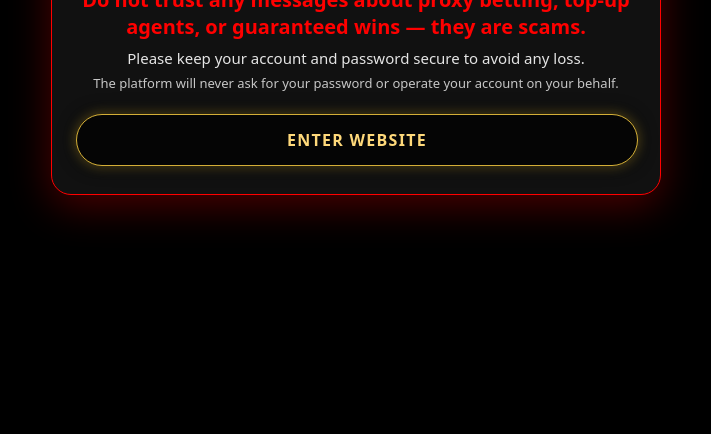
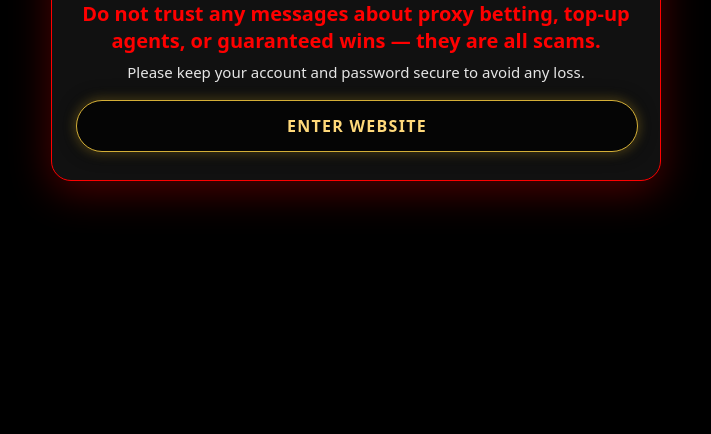
Before and after one commit to master-bi/m02-meo5ad, a plain HTML site: page index.html in a window 1280 px wide. Shown: the part 366-800 px from the top of the page, without its empty margins (284-995 px from the left). Drawn offline with Linux system fonts and the light colour scheme.

Commit message:
Update index.html

```diff
--- a/index.html
+++ b/index.html
@@ -37,24 +37,16 @@
     h1 { font-size:20px; margin:10px 0 8px; color:#FF0000; font-weight:bold; }
     p  { margin:4px 0; color:#e5e5e5; font-size:15px; }
 
-    /* 新增：副標小字 */
-    .sub {
-      margin-top:6px;
-      font-size:13px;
-      color:#c6c6c6;
-      line-height:1.4;
-    }
-
-    /* 黑金按鈕 */
+    /* 黑金版按鈕 */
     .btn-enter {
-      margin-top:22px;
+      margin-top:18px;
       display:block;
       width:100%;
       padding:14px 0;
       background:#050505;
       border-radius:999px;
-      border:1px solid #D4AF37;
-      color:#FFD97A;
+      border:1px solid #D4AF37;              /* 金色邊框 */
+      color:#FFD97A;                          /* 金色文字 */
       font-size:16px;
       font-weight:bold;
       text-decoration:none;
@@ -62,7 +54,7 @@
       text-transform:uppercase;
       box-shadow:
         0 0 18px rgba(0,0,0,.8),
-        0 0 12px rgba(212,175,55,.6);
+        0 0 12px rgba(212,175,55,.6);        /* 金色光暈 */
       transition:background .2s ease, box-shadow .2s ease, transform .15s ease;
     }
     .btn-enter:hover {
@@ -84,10 +76,10 @@
 <body>
   <main class="wrap">
     <img class="logo" src="./ofa168-logo-300.png" alt="Logo"/>
-    <h1 id="t-title">請勿相信任何代操、代儲、穩贏等訊息，皆為詐騙。</h1>
-    <p id="t-desc">請妥善保管帳號密碼，以免造成損失。</p>
-    <div id="t-sub" class="sub">平台不會主動向您索取密碼或進行任何代操作業。</div>
+    <h1 id="t-title">Please do not trust any proxy betting or top-up services, they are scams.</h1>
+    <p id="t-desc">Please keep your account and password secure to avoid any loss.</p>
 
+    <!-- 黑金版手動跳轉按鈕 -->
     <a id="enterBtn" class="btn-enter" href="#">
       進入官網
     </a>
@@ -96,63 +88,79 @@
   <script>
     const OFFICIAL_URL = 'https://fbads.ofa168my.com/login?id=register';
 
-    // 多語系：含副段落 sub
+    // 多語系：已改成防詐提醒內容
     const I18N = {
       'en': {
-        h1: 'Do not trust any messages about proxy betting, top-up agents, or guaranteed wins — they are scams.',
-        p:  'Please keep your account and password secure to avoid any loss.',
-        sub:'The platform will never ask for your password or operate your account on your behalf.',
-        btn:'Enter Website',
-        alt:'Logo'
+        htmlLang: 'en',
+        titleTag: 'MT Interactive Platform',
+        metaDesc: 'A brand new entertainment platform with multiple interactive modes',
+        h1: 'Do not trust any messages about proxy betting, top-up agents, or guaranteed wins — they are all scams.',
+        p: 'Please keep your account and password secure to avoid any loss.',
+        btn: 'Enter Website',
+        alt: 'Logo'
       },
       'zh-Hant': {
+        htmlLang: 'zh-Hant',
+        titleTag: 'MT真人互動平台',
+        metaDesc: '全新的娛樂平台，多種互動模式',
         h1: '請勿相信任何代操、代儲、穩贏等訊息，皆為詐騙。',
-        p:  '請妥善保管帳號密碼，以免造成損失。',
-        sub:'平台不會主動向您索取密碼或進行任何代操作業。',
-        btn:'進入官網',
-        alt:'標誌'
+        p: '請妥善保管帳號密碼，以免造成損失。',
+        btn: '進入官網',
+        alt: '標誌'
       },
       'zh-Hans': {
+        htmlLang: 'zh-CN',
+        titleTag: 'MT真人互动平台',
+        metaDesc: '全新的娱乐平台，多种互动模式',
         h1: '请勿相信任何代操、代储、稳赢等信息，皆为诈骗。',
-        p:  '请妥善保管账号密码，以免造成损失。',
-        sub:'平台不会主动向您索取密码或进行任何代操作业。',
-        btn:'进入官网',
-        alt:'标志'
+        p: '请妥善保管账号密码，以免造成损失。',
+        btn: '进入官网',
+        alt: '标志'
       },
       'yue': {
+        htmlLang: 'zh-HK',
+        titleTag: 'MT 互動平台',
+        metaDesc: '全新娛樂平台，多種互動模式',
         h1: '請勿相信任何代操、代儲、穩贏等訊息，全部都係詐騙。',
-        p:  '請妥善保管帳號同密碼，以免造成損失。',
-        sub:'平台唔會主動向你索取密碼，亦唔會代你操作帳號。',
-        btn:'進入官網',
-        alt:'標誌'
+        p: '請妥善保管帳號同密碼，以免造成損失。',
+        btn: '進入官網',
+        alt: '標誌'
       },
       'km': {
-        h1:'សូមកុំជឿលើសារណាមួយអំពីសេវាកម្មលេងជំនួស ដាក់ប្រាក់ជំនួស ឬការធានាឈ្នះ—ទាំងអស់ជាការលួចបោក។',
-        p:'សូមរក្សាគណនី និងពាក្យសម្ងាត់របស់អ្នកឲ្យមានសុវត្ថិភាព ដើម្បីជៀសវាងការខាតបង់។',
-        sub:'វេទិកានឹងមិនស្នើសុំពាក្យសម្ងាត់របស់អ្នក ឬប្រតិបត្តិការណាមួយជំនួសអ្នកទេ។',
-        btn:'ចូលទៅគេហទំព័រ',
-        alt:'ឡូហ្គោ'
+        htmlLang: 'km',
+        titleTag: 'វេទិកាអន្តរកម្ម MT',
+        metaDesc: 'វេទិកាកម្សាន្តថ្មីមួយ មានរបៀបអន្តរកម្មជាច្រើន',
+        h1: 'សូមកុំជឿលើសារណាមួយអំពីសេវាកម្មលេងជំនួស ដាក់ប្រាក់ជំនួស ឬការធានាឈ្នះ មូលដ្ឋានទាំងអស់គឺជាការលួចបោក។',
+        p: 'សូមរក្សាគណនី និងពាក្យសម្ងាត់របស់អ្នកឲ្យមានសុវត្ថិភាព ដើម្បីជៀសវាងការខាតបង់។',
+        btn: 'ចូលទៅគេហទំព័រ',
+        alt: 'ឡូហ្គោ'
       },
       'vi': {
-        h1:'Vui lòng không tin vào bất kỳ dịch vụ uỷ thác chơi hộ, nạp hộ hay cam kết thắng nào — tất cả đều là lừa đảo.',
-        p:'Hãy giữ kín tài khoản và mật khẩu để tránh thiệt hại.',
-        sub:'Nền tảng sẽ không bao giờ yêu cầu mật khẩu hoặc tự ý thao tác tài khoản của bạn.',
-        btn:'Vào trang chính',
-        alt:'Biểu trưng'
+        htmlLang: 'vi',
+        titleTag: 'Nền tảng tương tác MT',
+        metaDesc: 'Nền tảng giải trí mới với nhiều chế độ tương tác',
+        h1: 'Vui lòng không tin vào bất kỳ dịch vụ uỷ thác chơi hộ, nạp hộ hay cam kết thắng nào, tất cả đều là lừa đảo.',
+        p: 'Hãy giữ kín tài khoản và mật khẩu để tránh thiệt hại.',
+        btn: 'Vào trang chính',
+        alt: 'Biểu trưng'
       },
       'th': {
-        h1:'โปรดอย่าเชื่อบริการรับปั่น รับฝาก หรือการันตีว่าได้กำไรชัวร์ — ข้อความลักษณะนี้ล้วนเป็นมิจฉาชีพ',
-        p:'กรุณาเก็บรักษาบัญชีและรหัสผ่านให้ปลอดภัย เพื่อหลีกเลี่ยงความเสียหาย',
-        sub:'แพลตฟอร์มจะไม่ขอรหัสผ่านหรือดำเนินการใด ๆ แทนคุณ',
-        btn:'เข้าสู่เว็บไซต์',
-        alt:'โลโก้'
+        htmlLang: 'th',
+        titleTag: 'แพลตฟอร์มโต้ตอบ MT',
+        metaDesc: 'แพลตฟอร์มความบันเทิงรูปแบบใหม่ มีโหมดโต้ตอบหลากหลาย',
+        h1: 'โปรดอย่าเชื่อบริการรับปั่น รับฝาก หรือการันตีว่าได้กำไรชัวร์ ข้อความลักษณะนี้ล้วนเป็นมิจฉาชีพ',
+        p: 'กรุณาเก็บรักษาบัญชีและรหัสผ่านให้ปลอดภัย เพื่อหลีกเลี่ยงความเสียหาย',
+        btn: 'เข้าสู่เว็บไซต์',
+        alt: 'โลโก้'
       },
       'ms': {
-        h1:'Jangan percayai tawaran khidmat main akaun, tambah nilai bagi pihak anda atau janji menang — semuanya adalah penipuan.',
-        p:'Sila lindungi akaun dan kata laluan anda bagi mengelakkan kerugian.',
-        sub:'Platform tidak akan meminta kata laluan anda atau mengendalikan akaun bagi pihak anda.',
-        btn:'Masuk Laman Rasmi',
-        alt:'Logo'
+        htmlLang: 'ms',
+        titleTag: 'Platform Interaktif MT',
+        metaDesc: 'Platform hiburan baharu dengan pelbagai mod interaktif',
+        h1: 'Jangan percayai sebarang tawaran khidmat main akaun, tambah nilai bagi pihak anda atau janji menang pasti; semuanya adalah penipuan.',
+        p: 'Sila lindungi akaun dan kata laluan anda dengan baik bagi mengelakkan kerugian.',
+        btn: 'Masuk Laman Rasmi',
+        alt: 'Logo'
       }
     };
 
@@ -161,7 +169,7 @@
         .map(l => (l || '').toLowerCase());
 
       for (const lang of prefs) {
-        if (lang.startsWith('zh-hk') || lang.startsWith('zh-mo') || lang.includes('yue')) return 'yue';
+        if (lang.startsWith('zh-hk') || lang.startsWith('zh-mo') || lang.startsWith('yue')) return 'yue';
         if (lang.startsWith('zh-tw') || lang.includes('hant')) return 'zh-Hant';
         if (lang.startsWith('zh-cn') || lang.startsWith('zh-sg') || lang.includes('hans')) return 'zh-Hans';
         if (lang.startsWith('km')) return 'km';
@@ -174,24 +182,29 @@
     }
 
     function applyI18n(dict) {
-      const h1  = document.getElementById('t-title');
-      const p   = document.getElementById('t-desc');
-      const sub = document.getElementById('t-sub');
+      document.documentElement.setAttribute('lang', dict.htmlLang);
+      document.title = dict.titleTag;
+
+      const mdesc = document.querySelector('meta[name="description"]');
+      if (mdesc) mdesc.content = dict.metaDesc;
+
+      const h1 = document.getElementById('t-title');
+      const p  = document.getElementById('t-desc');
       const btn = document.getElementById('enterBtn');
-      const logo= document.querySelector('.logo');
+      const logo = document.querySelector('.logo');
 
-      h1.textContent  = dict.h1;
-      p.textContent   = dict.p;
-      sub.textContent = dict.sub;
-      btn.textContent = dict.btn;
-      logo.alt        = dict.alt;
+      if (h1) h1.textContent = dict.h1;
+      if (p)  p.textContent = dict.p;
+      if (btn) btn.textContent = dict.btn;
+      if (logo) logo.alt = dict.alt;
 
       const extra = window.location.search.replace(/^\?/, '');
       const sep = OFFICIAL_URL.includes('?') ? '&' : '?';
       btn.href = extra ? (OFFICIAL_URL + sep + extra) : OFFICIAL_URL;
     }
 
-    applyI18n(I18N[pickLocale()] || I18N.en);
+    const locale = pickLocale();
+    applyI18n(I18N[locale] || I18N.en);
   </script>
 
 </body>
```
